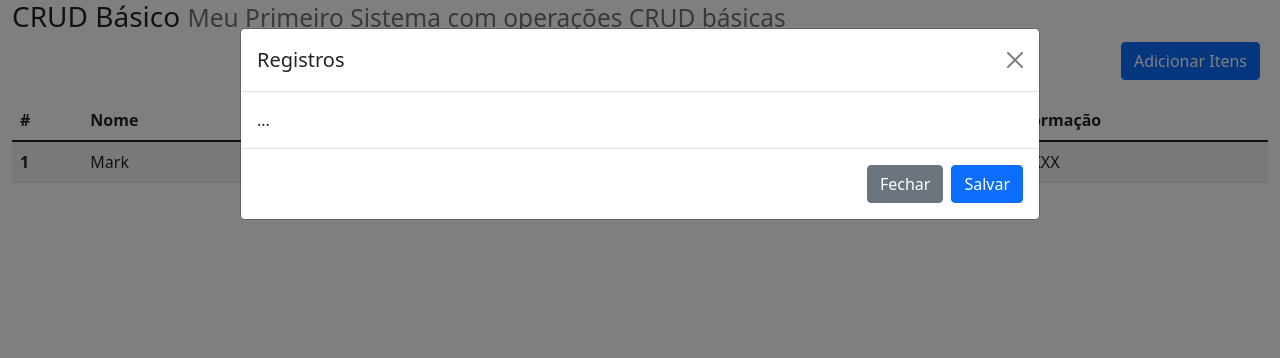
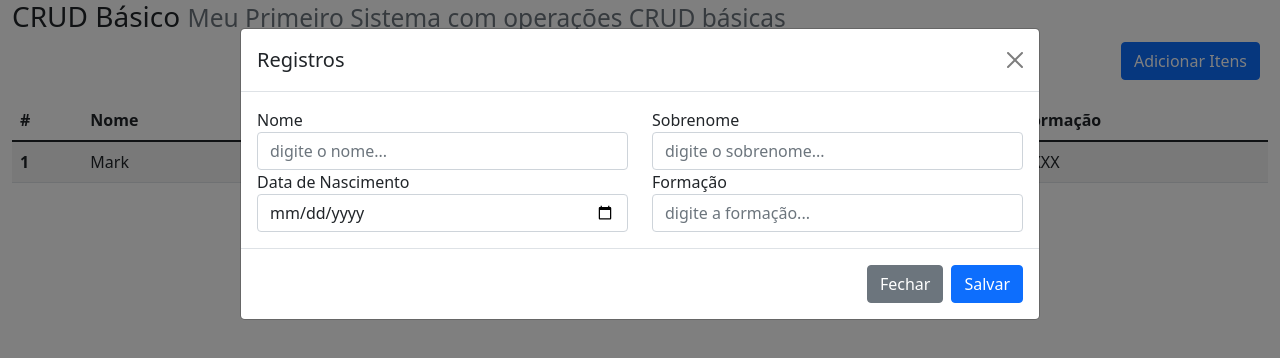
Before and after one commit to lucasprzm/crud-basico, a plain HTML site: page index.html in a window 1280 px wide. Both pictures are taken after a click on the button "Adicionar Itens". Drawn offline with nearby package versions, Linux system fonts and the light colour scheme.

Commit message:
criação do formulário do modal

```diff
--- a/index.html
+++ b/index.html
@@ -82,7 +82,51 @@
               aria-label="Close"
             ></button>
           </div>
-          <div class="modal-body">...</div>
+          <div class="modal-body">
+            <div class="row">
+              <div class="col-md-6">
+                <div class="form-group">
+                  <label for="">Nome</label>
+                  <input
+                    id="txtNome"
+                    type="text"
+                    class="form-control"
+                    placeholder="digite o nome..."
+                  />
+                </div>
+              </div>
+              <div class="col-md-6">
+                <label for="">Sobrenome</label>
+                <input
+                  id="txtSobrenome"
+                  type="text"
+                  class="form-control"
+                  placeholder="digite o sobrenome..."
+                />
+              </div>
+            </div>
+            <div class="row">
+              <div class="col-md-6">
+                <div class="form-group">
+                  <label for="">Data de Nascimento</label>
+                  <input
+                    id="txtDtNascimento"
+                    type="date"
+                    class="form-control"
+                  />
+                </div>
+              </div>
+              <div class="col-md-6">
+                <label for="">Formação</label>
+                <input
+                  id="txtFormacao"
+                  type="text"
+                  class="form-control"
+                  placeholder="digite a formação..."
+                />
+              </div>
+            </div>
+          </div>
           <div class="modal-footer">
             <button
               type="button"
@@ -91,7 +135,9 @@
             >
               Fechar
             </button>
-            <button type="button" class="btn btn-primary">Salvar</button>
+            <button id="btnSalvar" type="button" class="btn btn-primary">
+              Salvar
+            </button>
           </div>
         </div>
       </div>
```
